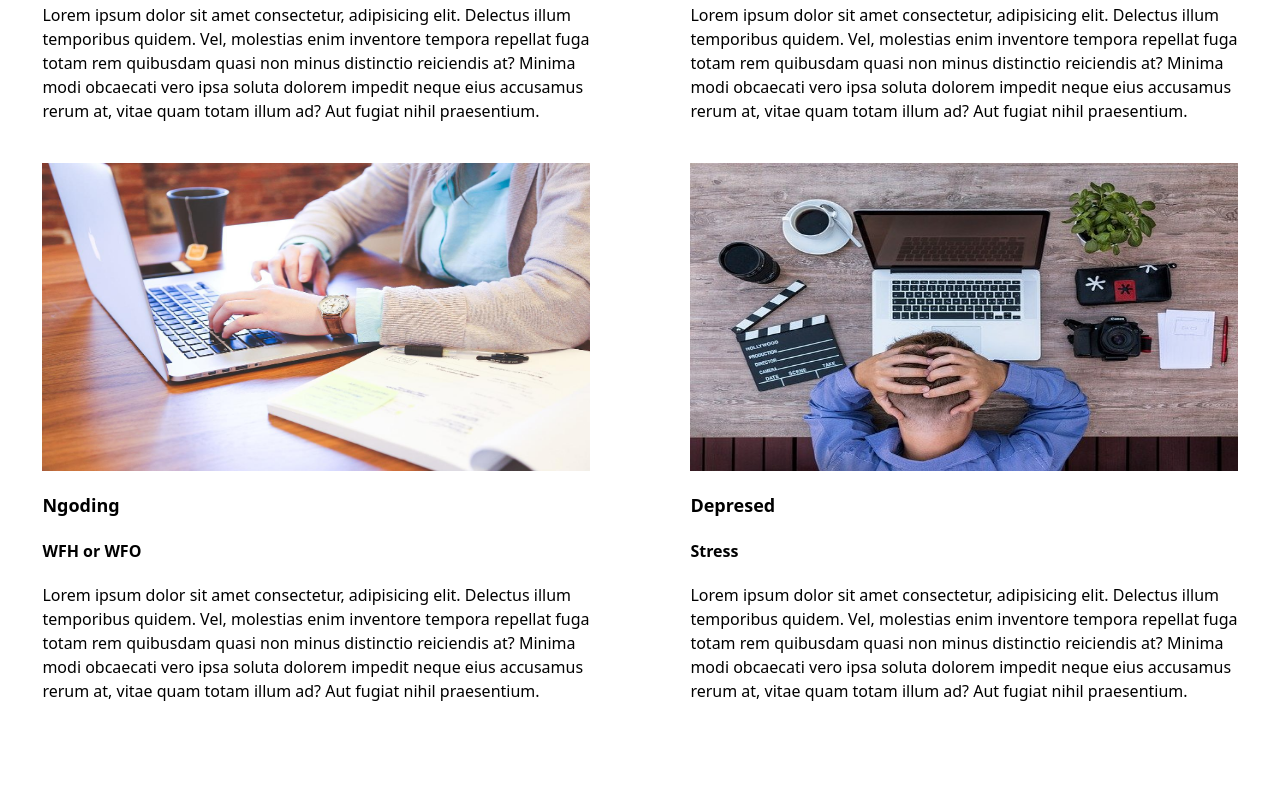
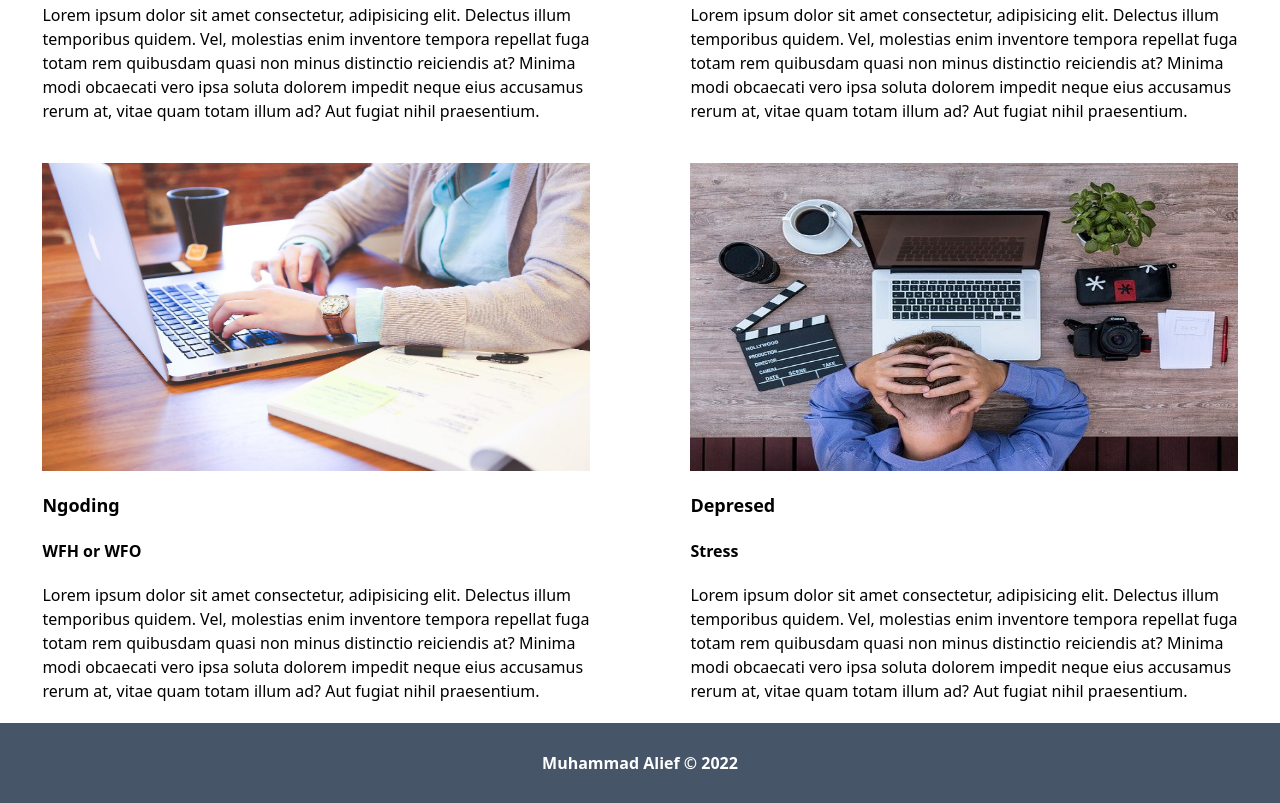
Before and after one commit to muhammadalief19/workshop-desain-web-latihan-2, a website: page index.html in a window 1280 px wide. Shown: the part 525-1328 px from the top of the page. Before the commit the page ends 1248 px from the top, so only its background shows below. Drawn offline with Linux system fonts and the light colour scheme.

Commit message:
menambahkan footer

```diff
--- a/index.html
+++ b/index.html
@@ -51,5 +51,8 @@
         </div>
       </div>
     </div>
+    <footer class="bg-slate-600 px-3 py-7 text-white">
+      <p class="text-center font-semibold">Muhammad Alief © 2022</p>
+    </footer>
   </body>
 </html>
```
Also changed, not shown: dist/output.css.
